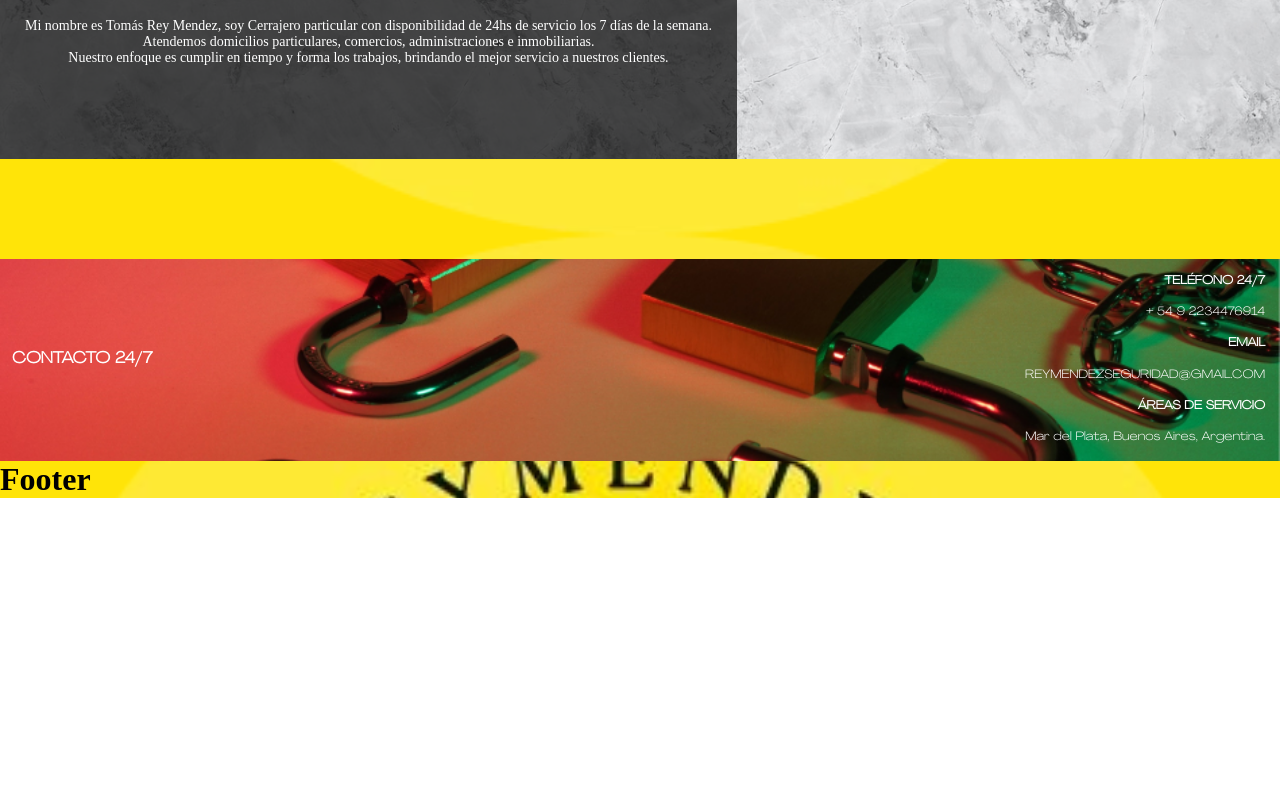
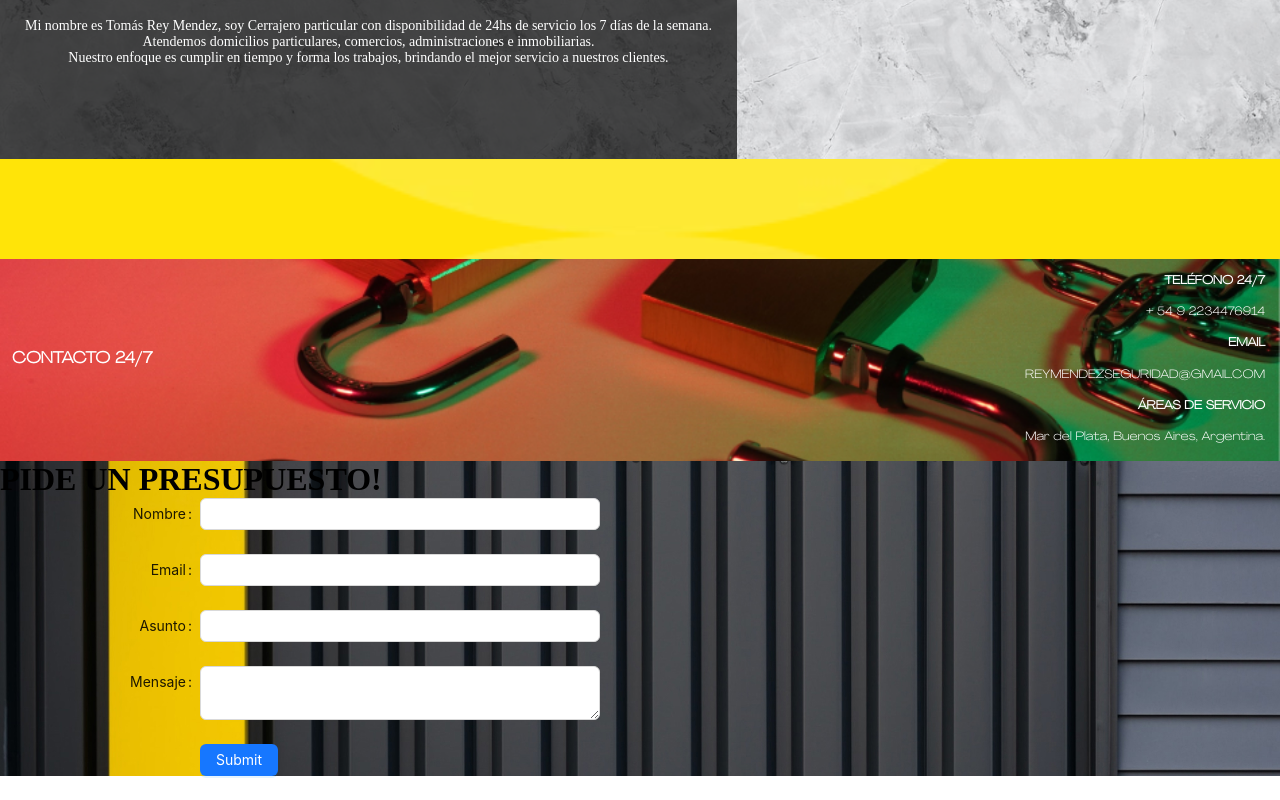
Before and after one commit to JoacoDiSant/Athena-Executor, a Next.js app: page / in a window 1280 px wide. Shown: the part 1025-1825 px from the top of the page. Before the commit the page ends 1523 px from the top, so only its background shows below. Built offline with nearby package versions, Linux system fonts and the light colour scheme.

Commit message:
Add Form

```diff
--- a/package.json
+++ b/package.json
@@ -10,6 +10,7 @@
   },
   "dependencies": {
     "@ant-design/icons": "^5.1.2",
+    "@emailjs/browser": "^3.11.0",
     "@types/node": "20.2.3",
     "@types/react": "18.2.6",
     "@types/react-dom": "18.2.4",
@@ -20,6 +21,7 @@
     "rc-tween-one": "^3.0.6",
     "react": "18.2.0",
     "react-dom": "18.2.0",
+    "react-hook-form": "^7.44.1",
     "react-responsive": "^9.0.2",
     "sass": "^1.62.1",
     "typescript": "5.0.4"
--- a/src/Components/Footers/index.tsx
+++ b/src/Components/Footers/index.tsx
@@ -0,0 +1,54 @@
+import React from 'react';
+import { Form, Input, Checkbox, Button } from 'antd';
+
+import styles from '../../styles/Footer.module.css';
+
+const onFinish = (values: any) => {
+  console.log('Success:', values);
+};
+
+const onFinishFailed = (errorInfo: any) => {
+  console.log('Failed:', errorInfo);
+};
+
+function Footer() {
+  return (
+    <div className={styles.footer_container}>
+      <h1>PIDE UN PRESUPUESTO!</h1>
+      <Form
+        autoComplete="off"
+        initialValues={{ remember: true }}
+        labelCol={{ span: 8 }}
+        name="basic"
+        onFinish={onFinish}
+        onFinishFailed={onFinishFailed}
+        style={{ maxWidth: 600 }}
+        wrapperCol={{ span: 16 }}
+      >
+        <Form.Item label="Nombre" name="name">
+          <Input />
+        </Form.Item>
+
+        <Form.Item label="Email" name="email">
+          <Input />
+        </Form.Item>
+
+        <Form.Item label="Asunto" name="issue">
+          <Input />
+        </Form.Item>
+
+        <Form.Item label="Mensaje" name="Text">
+          <Input.TextArea />
+        </Form.Item>
+
+        <Form.Item wrapperCol={{ offset: 8, span: 16 }}>
+          <Button htmlType="submit" type="primary">
+            Submit
+          </Button>
+        </Form.Item>
+      </Form>
+    </div>
+  );
+}
+
+export default Footer;
--- a/src/Components/index.tsx
+++ b/src/Components/index.tsx
@@ -3,6 +3,7 @@ import React from 'react';
 import styles from '../styles/Home.module.css';
 import Headers from './Headers';
 import Body from './Body';
+import Footer from './Footers';
 
 function App() {
   return (
@@ -14,7 +15,7 @@ function App() {
         <Body />
       </div>
       <div className="Footer">
-        <h1>Footer</h1>
+        <Footer />
       </div>
     </div>
   );
--- /dev/null
+++ b/src/styles/Footer.module.css
@@ -0,0 +1,3 @@
+.footer_container {
+  background: url('../images/FooterBG.jpg');
+}
```
Also changed, not shown: src/images/FooterBG.jpg (added), 1 other file (tests, documents, lock files or other folders).
